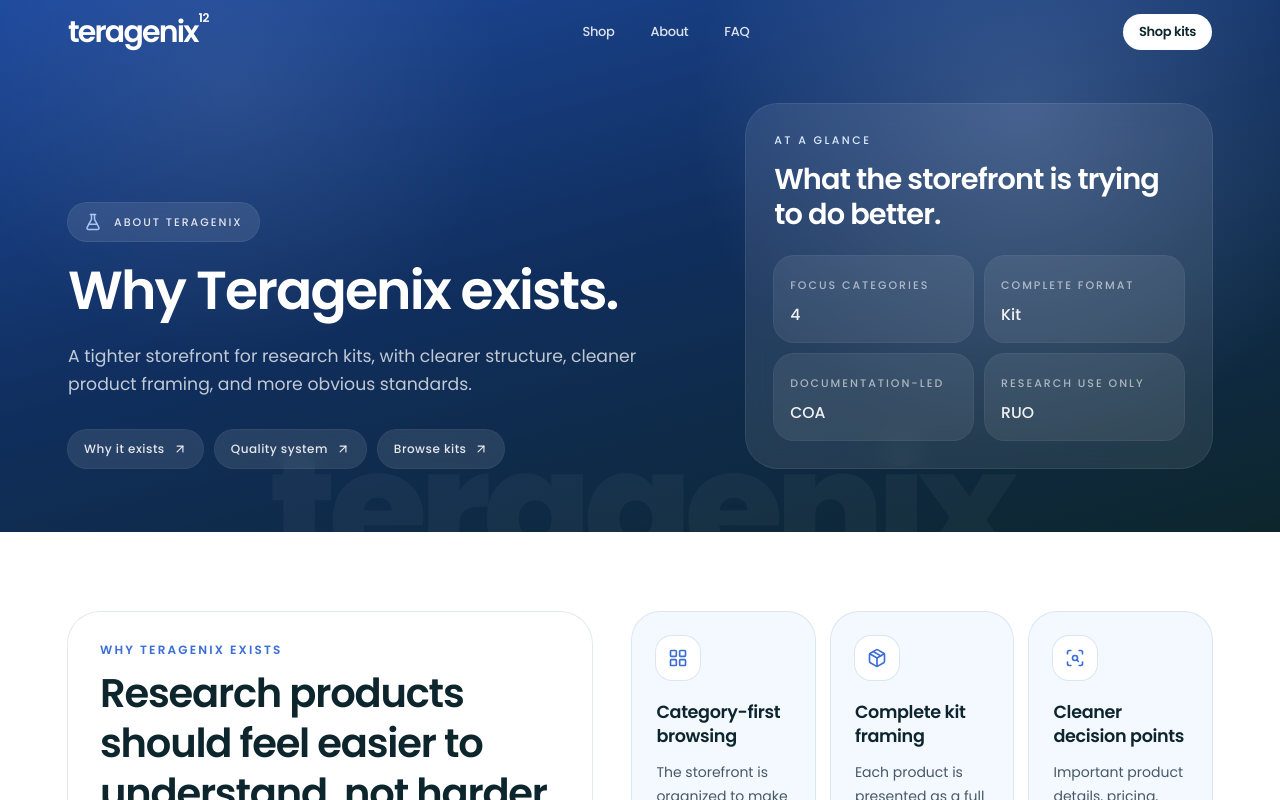
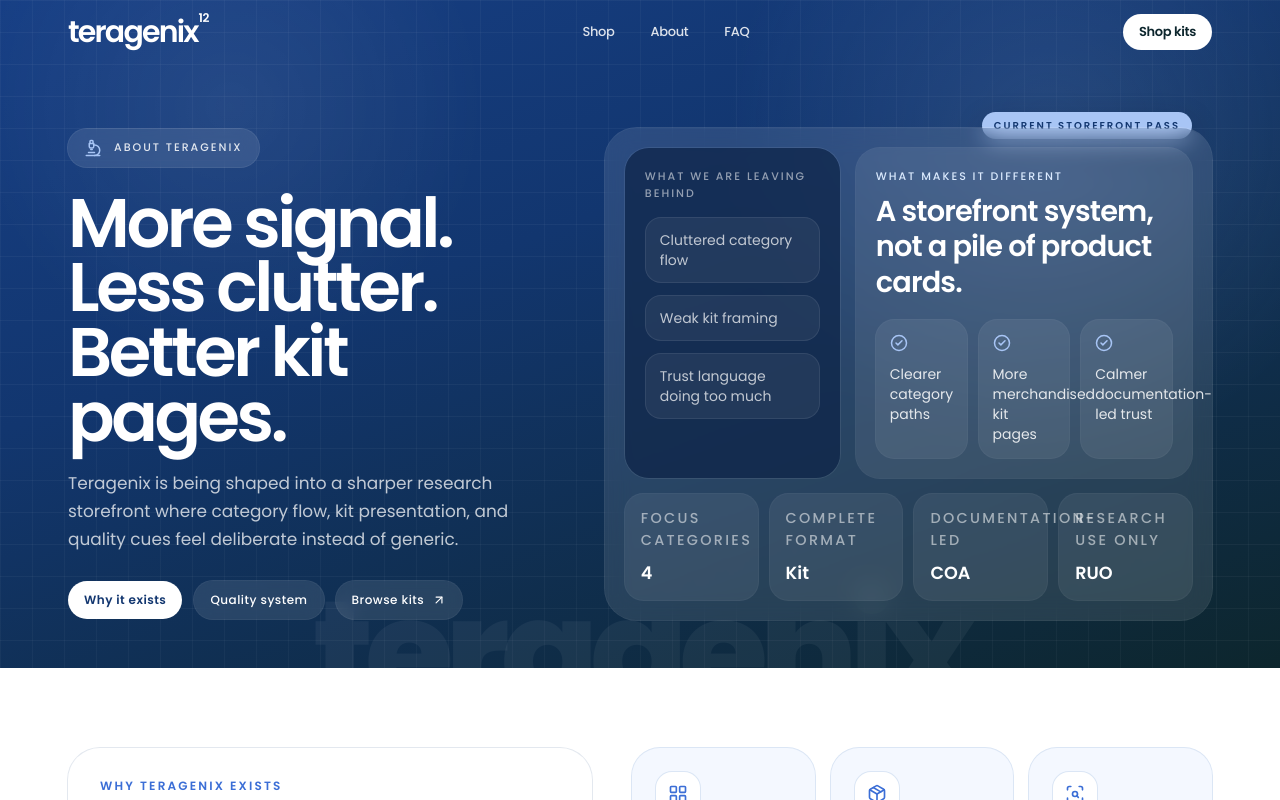
Before and after one commit to sethschnrt/teragenix, a Next.js app: page /about in a window 1280 px wide. Shown: the top 800 px of the page. Built offline with nearby package versions, Linux system fonts and the light colour scheme.

Commit message:
rebuild about hero

```diff
--- a/src/app/about/page.tsx
+++ b/src/app/about/page.tsx
@@ -1,9 +1,7 @@
 import Link from "next/link";
 import { Footer } from "@/components/footer";
 import { DisclaimerBanner } from "@/components/disclaimer-banner";
-import { PageHero } from "@/components/page-hero";
 import {
-  FlaskConical,
   Microscope,
   FileCheck2,
   Package,
@@ -20,6 +18,18 @@ const heroStats = [
   { value: "Kit", label: "Complete format" },
   { value: "COA", label: "Documentation-led" },
   { value: "RUO", label: "Research use only" },
+];
+
+const heroPainPoints = [
+  "Cluttered category flow",
+  "Weak kit framing",
+  "Trust language doing too much",
+];
+
+const heroDirection = [
+  "Clearer category paths",
+  "More merchandised kit pages",
+  "Calmer documentation-led trust",
 ];
 
 const workflowCards = [
@@ -75,21 +85,122 @@ const qualityPoints = [
 export default function AboutPage() {
   return (
     <main>
-      <PageHero
-        icon={FlaskConical}
-        eyebrow="ABOUT TERAGENIX"
-        title="Why Teragenix exists."
-        description="A tighter storefront for research kits, with clearer structure, cleaner product framing, and more obvious standards."
-        variant="about"
-        highlights={[
-          { label: "Why it exists", href: "#why" },
-          { label: "Quality system", href: "#quality-promise" },
-          { label: "Browse kits", href: "/shop" },
-        ]}
-        panelEyebrow="AT A GLANCE"
-        panelTitle="What the storefront is trying to do better."
-        panelItems={heroStats.map((stat) => ({ label: stat.label, value: stat.value }))}
-      />
+      <section className="relative overflow-hidden bg-[linear-gradient(160deg,_#173f85_0%,_#12366f_38%,_#0d262d_100%)] pt-24 text-white sm:pt-28 lg:pt-32">
+        <div className="pointer-events-none absolute inset-0 opacity-70 [background-image:radial-gradient(circle_at_18%_16%,rgba(255,255,255,0.1),transparent_22%),radial-gradient(circle_at_82%_20%,rgba(168,197,245,0.2),transparent_28%),linear-gradient(rgba(255,255,255,0.06)_1px,transparent_1px),linear-gradient(90deg,rgba(255,255,255,0.05)_1px,transparent_1px)] [background-size:auto,auto,32px_32px,32px_32px]" />
+        <div className="pointer-events-none absolute inset-x-0 bottom-[-3.5rem] flex justify-center">
+          <span className="select-none whitespace-nowrap font-sans text-[5rem] font-extrabold leading-none tracking-[-0.06em] text-white/[0.05] sm:text-[7rem] lg:text-[9rem]">
+            teragenix
+          </span>
+        </div>
+
+        <div className="relative mx-auto max-w-[1240px] px-5 pb-10 sm:px-8 lg:px-12 lg:pb-12">
+          <div className="grid gap-8 lg:grid-cols-[0.9fr_1.1fr] lg:items-center lg:gap-10">
+            <div className="max-w-xl">
+              <div className="inline-flex items-center gap-3 rounded-full bg-white/10 px-4 py-2.5 ring-1 ring-white/16 backdrop-blur-sm">
+                <Microscope className="h-4.5 w-4.5 text-[#a8c5f5]" />
+                <span className="text-[11px] font-medium tracking-[0.18em] text-white/86">
+                  ABOUT TERAGENIX
+                </span>
+              </div>
+
+              <h1 className="mt-6 max-w-lg text-[2.7rem] font-semibold leading-[0.94] tracking-[-0.05em] text-white sm:text-[3.4rem] lg:text-[4.3rem]">
+                More signal. Less clutter. Better kit pages.
+              </h1>
+
+              <p className="mt-5 max-w-xl text-[1rem] leading-7 text-white/74 sm:text-[1.06rem]">
+                Teragenix is being shaped into a sharper research storefront where category flow, kit presentation, and quality cues feel deliberate instead of generic.
+              </p>
+
+              <div className="mt-7 flex flex-wrap gap-3">
+                <Link
+                  href="#why"
+                  className="tg-link-pill inline-flex items-center rounded-full bg-white px-4 py-2.5 text-[12px] font-semibold tracking-[0.04em] text-[#12366f]"
+                >
+                  Why it exists
+                </Link>
+                <Link
+                  href="#quality-promise"
+                  className="tg-link-pill inline-flex items-center rounded-full bg-white/10 px-4 py-2.5 text-[12px] font-medium tracking-[0.04em] text-white ring-1 ring-white/14 backdrop-blur-sm"
+                >
+                  Quality system
+                </Link>
+                <Link
+                  href="/shop"
+                  className="tg-link-pill inline-flex items-center rounded-full bg-white/10 px-4 py-2.5 text-[12px] font-medium tracking-[0.04em] text-white ring-1 ring-white/14 backdrop-blur-sm"
+                >
+                  Browse kits
+                  <ArrowUpRight className="tg-link-pill-icon ml-2 h-3.5 w-3.5" />
+                </Link>
+              </div>
+            </div>
+
+            <div className="relative">
+              <div className="absolute -top-4 right-5 rounded-full bg-[#a8c5f5] px-3 py-1.5 text-[10px] font-semibold uppercase tracking-[0.2em] text-[#12366f] shadow-[0_10px_30px_rgba(9,20,40,0.2)]">
+                current storefront pass
+              </div>
+
+              <div className="rounded-[2rem] bg-white/10 p-4 ring-1 ring-white/14 backdrop-blur-md sm:p-5">
+                <div className="grid gap-4 lg:grid-cols-[0.78fr_1.22fr]">
+                  <div className="rounded-[1.5rem] bg-[#0c2346]/70 p-5 ring-1 ring-white/8">
+                    <p className="text-[11px] font-medium tracking-[0.18em] text-white/54">
+                      WHAT WE ARE LEAVING BEHIND
+                    </p>
+                    <div className="mt-4 space-y-3">
+                      {heroPainPoints.map((item) => (
+                        <div
+                          key={item}
+                          className="rounded-[1rem] border border-white/8 bg-white/6 px-3.5 py-3 text-sm leading-5 text-white/72"
+                        >
+                          {item}
+                        </div>
+                      ))}
+                    </div>
+                  </div>
+
+                  <div className="rounded-[1.5rem] bg-white/[0.08] p-5 ring-1 ring-white/10">
+                    <div className="flex items-center justify-between gap-4">
+                      <div>
+                        <p className="text-[11px] font-medium tracking-[0.18em] text-[#dbeafe]">
+                          WHAT MAKES IT DIFFERENT
+                        </p>
+                        <h2 className="mt-2 max-w-sm text-[1.55rem] font-semibold leading-tight tracking-[-0.03em] text-white sm:text-[1.8rem]">
+                          A storefront system, not a pile of product cards.
+                        </h2>
+                      </div>
+                    </div>
+
+                    <div className="mt-5 grid gap-3 sm:grid-cols-3">
+                      {heroDirection.map((item) => (
+                        <div
+                          key={item}
+                          className="rounded-[1.15rem] bg-white/7 p-3.5 ring-1 ring-white/10"
+                        >
+                          <CheckCircle2 className="h-4.5 w-4.5 text-[#a8c5f5]" />
+                          <p className="mt-3 text-sm leading-5 text-white/86">{item}</p>
+                        </div>
+                      ))}
+                    </div>
+                  </div>
+                </div>
+
+                <div className="mt-4 grid gap-3 sm:grid-cols-4">
+                  {heroStats.map((stat) => (
+                    <div
+                      key={stat.label}
+                      className="rounded-[1.15rem] bg-white/7 px-4 py-3.5 ring-1 ring-white/10"
+                    >
+                      <p className="text-[0.9rem] font-medium uppercase tracking-[0.16em] text-white/54">
+                        {stat.label}
+                      </p>
+                      <p className="mt-2 text-[1.1rem] font-semibold text-white">{stat.value}</p>
+                    </div>
+                  ))}
+                </div>
+              </div>
+            </div>
+          </div>
+        </div>
+      </section>
 
       <section id="why" className="py-14 sm:py-18 lg:py-20">
         <div className="mx-auto max-w-[1240px] px-5 sm:px-8 lg:px-12">
```
